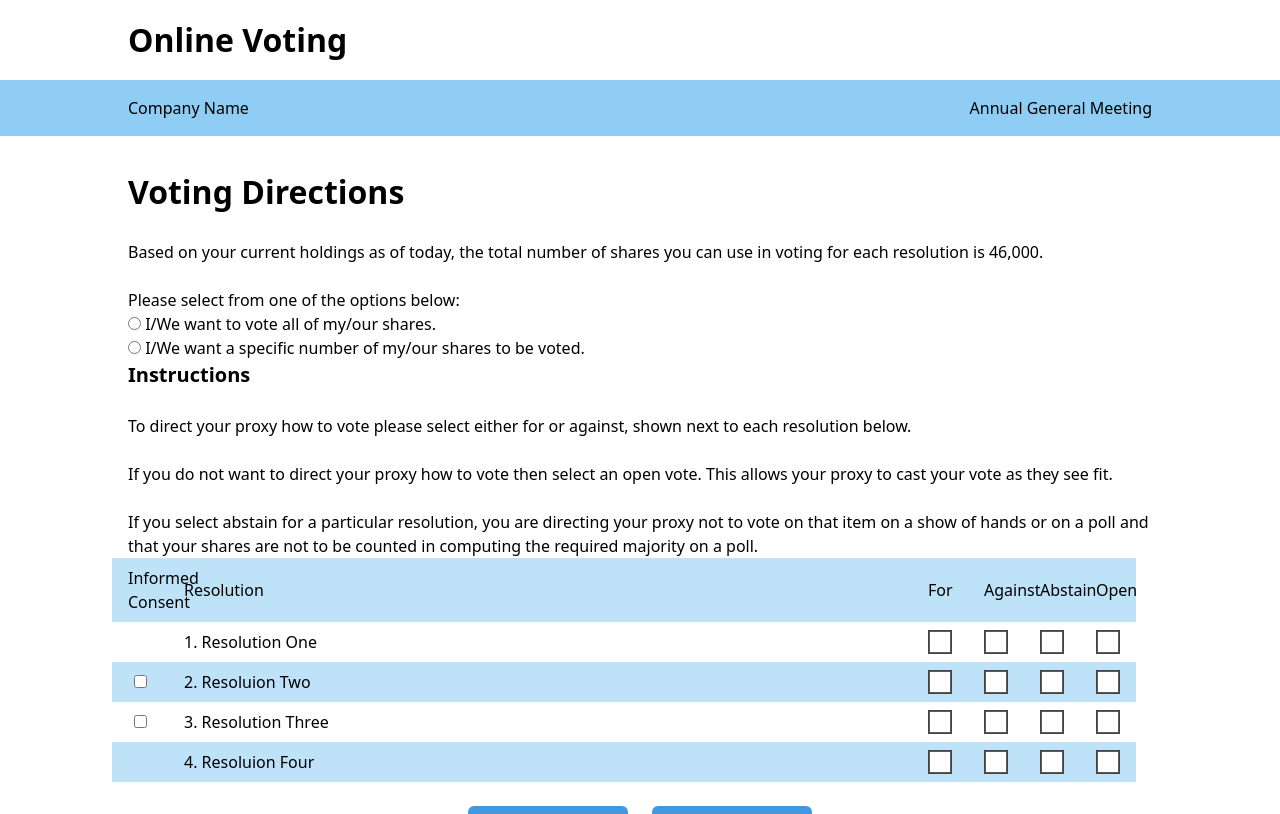
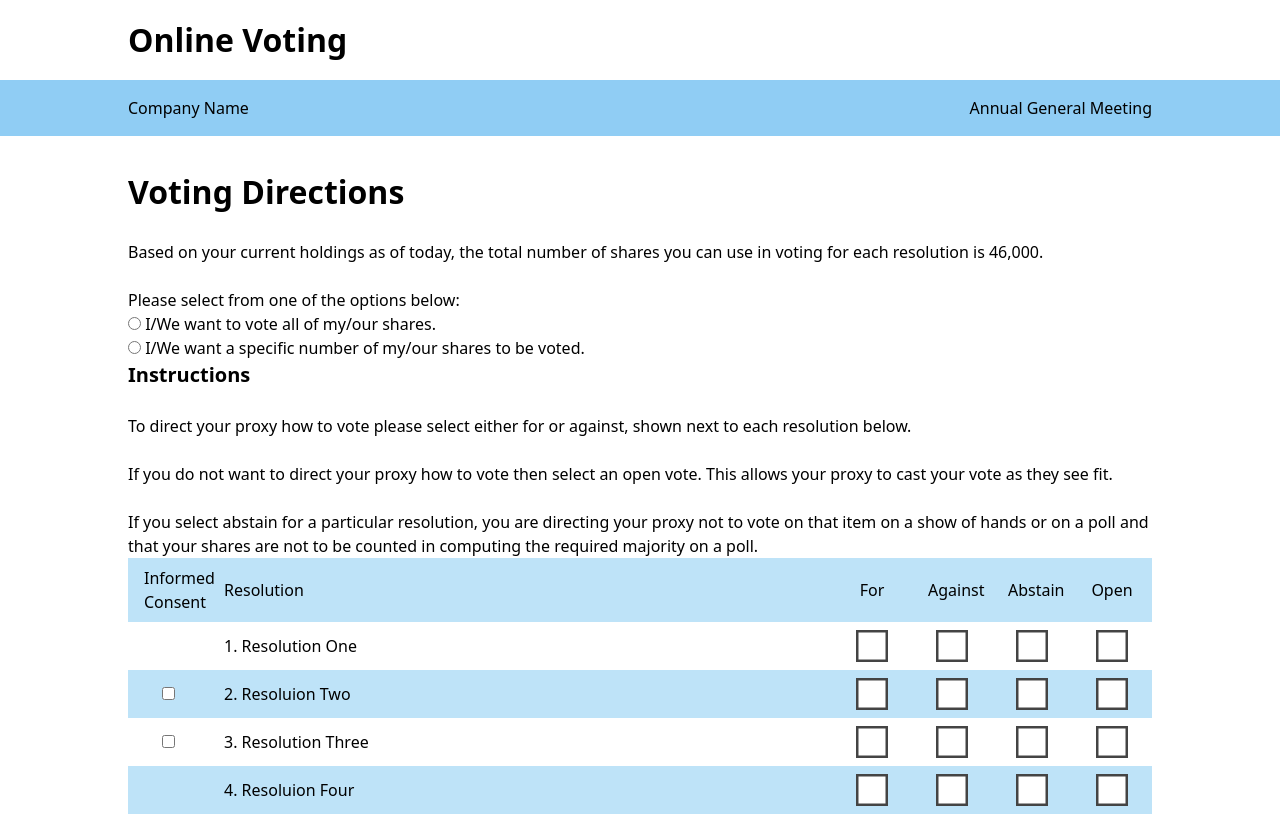
Before and after one commit to colinj/online-voting-sample-app, a Nuxt app: page /vote in a window 1280 px wide. Shown: the top 814 px of the page. Built offline with nearby package versions, Linux system fonts and the light colour scheme.

Commit message:
fix(vote): Fixed table layout

```diff
--- a/pages/vote.vue
+++ b/pages/vote.vue
@@ -1,5 +1,5 @@
 <template>
-  <div class="containe">
+  <div>
     <h1 class="h1">Voting Directions</h1>
     <p>
       Based on your current holdings as of today, the total number of shares you can use in voting for each resolution
@@ -102,11 +102,11 @@ export default {
   }
 
   .voting-card {
+    padding: 0 1rem;
+
     .flex-layout {
-      display: flex;
       align-items: center;
       margin-bottom: 0rem;
-      width: 100%;
 
       &:nth-child(odd) {
         @apply bg-blue-200;
@@ -117,8 +117,8 @@ export default {
       }
     }
     .flex-item {
-      flex-basis: 3.5rem;
-      max-width: 3.5rem;
+      flex-basis: 5rem;
+      max-width: 5rem;
       padding: .5rem 1rem;
       text-align: center;
     }
```
